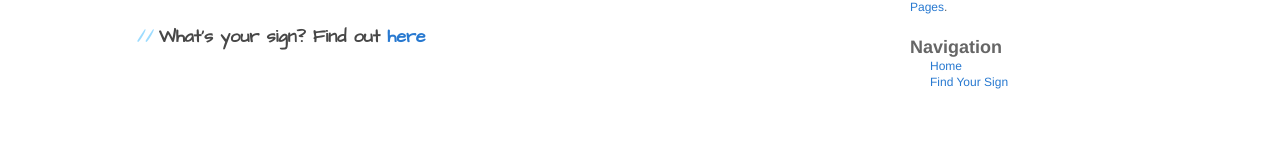
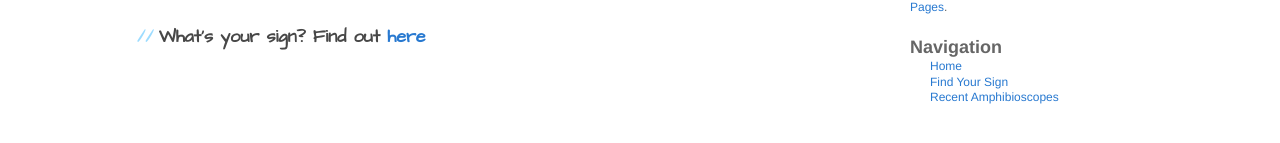
Before and after one commit to TarvinLab/amphibioscope, a Jekyll site: the page built from index.md, in a window 1280 px wide. Shown: the part 299-442 px from the top of the page. Built offline with Jekyll 4.4.1, drawn with Linux system fonts in a browser that asks for light colours; our own code applies the rules of GitHub Pages for plain Markdown files.

Commit message:
twitter altered

```diff
--- a/_data/nav.yml
+++ b/_data/nav.yml
@@ -6,3 +6,6 @@ pages:
 
 - title: Find Your Sign
   href: "/amphibioscope/find-your-sign/"
+
+- title: Recent Amphibioscopes
+  href: "/amphibioscope/twitter/"
--- a/twitter.md
+++ b/twitter.md
@@ -6,4 +6,5 @@ twitter-timeline:
   chrome: nofooter noborders transparent
   tweet_limit: 3
   inject_js: true
+title: Recent Amphibioscopes
 ---
```
